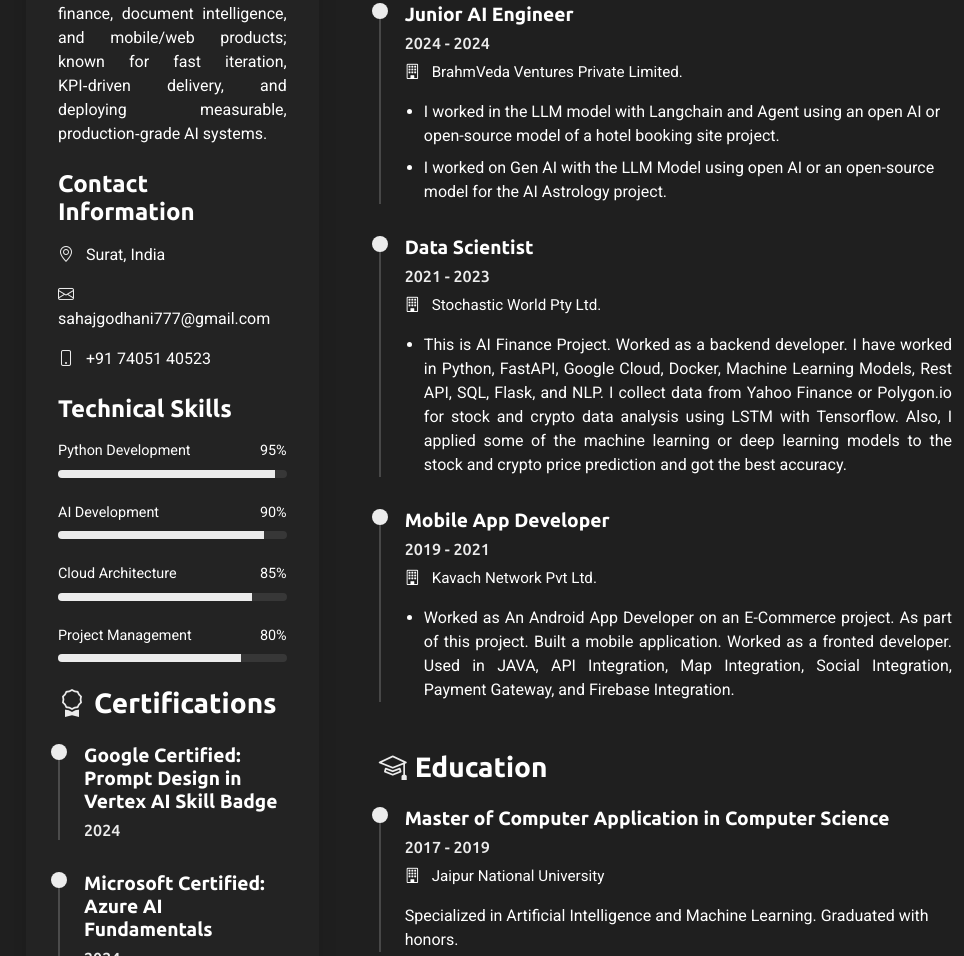
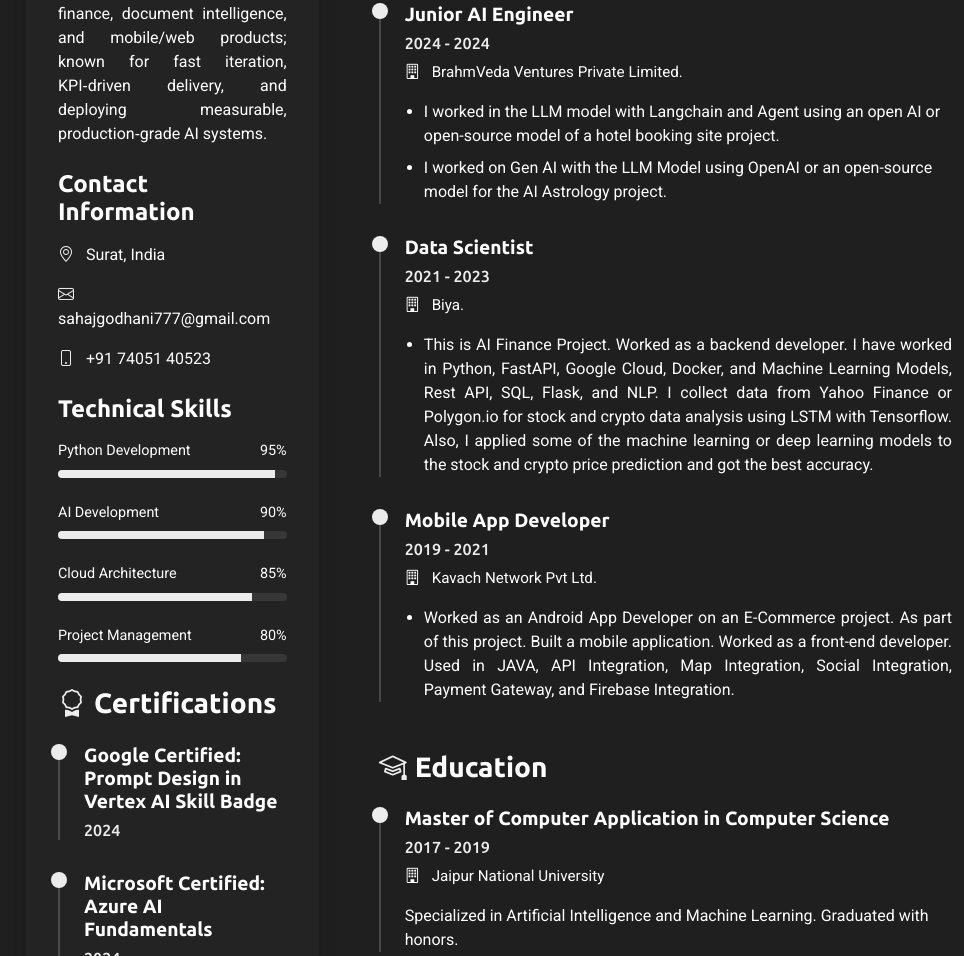
Before and after one commit to Sahaj777/portofolio, a plain HTML site: page index.html in a window 1280 px wide. Shown: the part 3706-4662 px from the top of the page, without its empty margins (316-1280 px from the left). Drawn offline with nearby package versions, Linux system fonts and the light colour scheme.

Commit message:
Fix typos and improve wording in index.html

```diff
--- a/index.html
+++ b/index.html
@@ -503,7 +503,7 @@
                 <ul>
                   <li>I worked in the LLM model with Langchain and Agent using an open AI or open-source model of a hotel
                     booking site project.</li>
-                  <li>I worked on Gen AI with the LLM Model using open AI or an open-source model for the AI Astrology
+                  <li>I worked on Gen AI with the LLM Model using OpenAI or an open-source model for the AI Astrology
                     project.</li>
 
                 </ul>
@@ -512,9 +512,9 @@
               <div class="resume-item">
                 <h4>Data Scientist </h4>
                 <h5>2021 - 2023</h5>
-                <p class="company"><i class="bi bi-building"></i> Stochastic World Pty Ltd.</p>
+                <p class="company"><i class="bi bi-building"></i> Biya.</p>
                 <ul>
-                  <li style="text-align: justify;">This is AI Finance Project. Worked as a backend developer. I have worked in Python, FastAPI, Google Cloud, Docker, Machine
+                  <li style="text-align: justify;">This is AI Finance Project. Worked as a backend developer. I have worked in Python, FastAPI, Google Cloud, Docker, and Machine
                     Learning Models, Rest API, SQL, Flask, and NLP. I collect data from Yahoo Finance or Polygon.io for
                     stock and crypto data analysis using LSTM with Tensorflow. Also, I applied some of the machine learning or deep learning models to the stock and crypto price prediction and got the best accuracy.</li>
 
@@ -526,8 +526,8 @@
                 <h5>2019 - 2021</h5>
                 <p class="company"><i class="bi bi-building"></i> Kavach Network Pvt Ltd.</p>
                 <ul>
-                  <li style="text-align: justify;">Worked as An Android App Developer on an E-Commerce project. As part of this project. Built a mobile
-                    application. Worked as a fronted developer. Used in JAVA, API Integration, Map Integration, Social
+                  <li style="text-align: justify;">Worked as an Android App Developer on an E-Commerce project. As part of this project. Built a mobile
+                    application. Worked as a front-end developer. Used in JAVA, API Integration, Map Integration, Social
                     Integration, Payment Gateway, and Firebase Integration.</li>
 
                 </ul>
```
